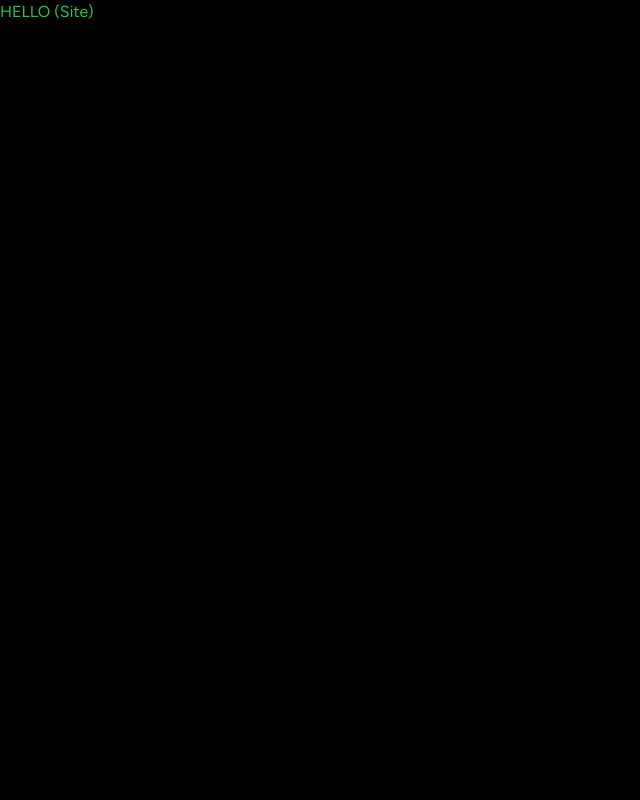
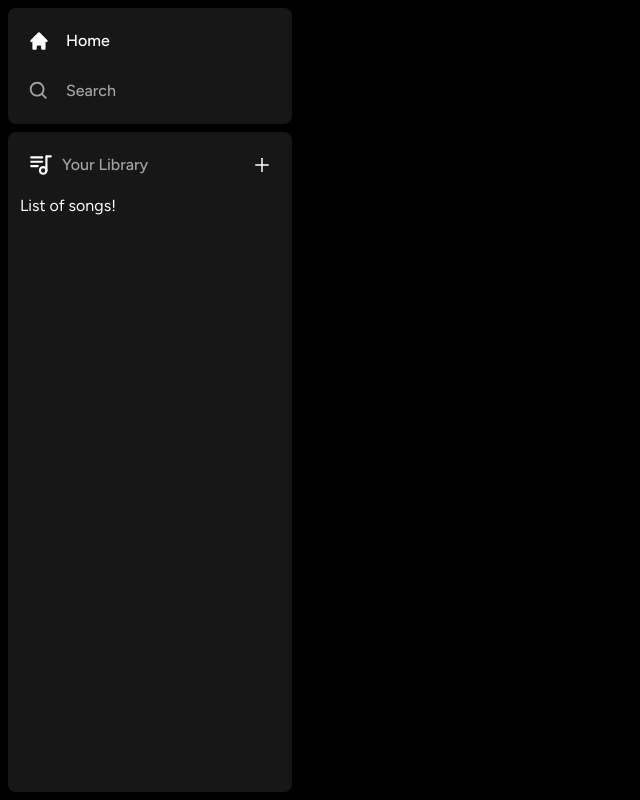
Before and after one commit to MichaelNgCen/Twicify-2.0, a Next.js app: page / in a window 1280 px wide. Shown: the whole page, without its empty margins (0-640 px from the left). Built offline with nearby package versions, Linux system fonts and the light colour scheme.

Commit message:
add sidebars

```diff
--- a/app/layout.tsx
+++ b/app/layout.tsx
@@ -1,21 +1,24 @@
-import './globals.css'
-import { Figtree } from 'next/font/google'
+import Sidebar from "@/components/Sidebar";
+import "./globals.css";
+import { Figtree } from "next/font/google";
 
-const font = Figtree({ subsets: ['latin'] })
+const font = Figtree({ subsets: ["latin"] });
 
 export const metadata = {
-  title: 'Twicify',
-  description: 'Twicify is a Spotify clone built with Next.js',
-}
+  title: "Twicify",
+  description: "Twicify is a Spotify clone built with Next.js",
+};
 
 export default function RootLayout({
   children,
 }: {
-  children: React.ReactNode
+  children: React.ReactNode;
 }) {
   return (
     <html lang="en">
-      <body className={font.className}>{children}</body>
+      <body className={font.className}>
+        <Sidebar>{children}</Sidebar>
+      </body>
     </html>
-  )
+  );
 }
--- /dev/null
+++ b/components/Box.tsx
@@ -0,0 +1,20 @@
+import React, { Children } from "react"
+import { twMerge } from "tailwind-merge";
+
+interface BoxProps {
+    children: React.ReactNode;
+    className?: string;
+}
+
+const Box: React.FC<BoxProps> = ({
+    children,
+    className
+}) => {
+  return (
+    <div className={twMerge(`bg-neutral-900 rounded-lg h-fit w-full`, className)} >
+        {children}
+    </div>
+  )
+};
+
+export default Box;
--- /dev/null
+++ b/components/Library.tsx
@@ -0,0 +1,27 @@
+import React from "react";
+import { TbPlaylist } from "react-icons/tb";
+import { AiOutlinePlus } from "react-icons/ai";
+
+const Library = () => {
+  const onClick = () => {
+    // Handle upload better
+  };
+  return (
+    <div className="flex flex-col ">
+      <div className="flex items-center justify-between px-5 pt-5">
+        <div className="inline-flex items-center gap-x-2">
+          <TbPlaylist size={26} className="text-neautral-400" />
+          <p className="text-neutral-400 font-medium text-md">Your Library</p>
+        </div>
+        <AiOutlinePlus
+          onClick={onClick}
+          size={20}
+          className="text-netural-400 cursor-pointer hover:text-white transition"
+        />
+      </div>
+      <div className="flex flex-col gap-y-2 mt-4 px-3">List of songs!</div>
+    </div>
+  );
+};
+
+export default Library;
--- a/components/Sidebar.tsx
+++ b/components/Sidebar.tsx
@@ -1,13 +1,56 @@
-import React from "react";
+"use client";
+
+import React, { useMemo } from "react";
+import { usePathname } from "next/navigation";
+import { HiHome } from "react-icons/hi";
+import { BiSearch } from "react-icons/bi";
+import Box from "./Box";
+import SidebarItem from "./SidebarItem";
+import Library from "./Library";
 
 interface SidebarProps {
   children: React.ReactNode;
 }
 
-const Sidebar: React.FC<SidebarProps> = ({
-    children,
-}) => {
-  return <div></div>;
+const Sidebar: React.FC<SidebarProps> = ({ children }) => {
+  const pathname = usePathname();
+
+  const routes = useMemo(
+    () => [
+      {
+        icon: HiHome,
+        label: "Home",
+        active: pathname !== "/search",
+        href: "/",
+      },
+      {
+        icon: BiSearch,
+        label: "Search",
+        active: pathname === "/search",
+        href: "/search",
+      },
+    ],
+    [pathname]
+  );
+
+  return (
+    <div className="flex h-full">
+      <div className="hidden md:flex flex-col gap-y-2 bg-black h-full w-[300px] p-2">
+        <Box>
+          <div className="flex flex-col gap-y-4 px-5 py-4">
+            {routes.map((item) => (
+              <SidebarItem key={item.label} {...item} />
+            ))}
+          </div>
+        </Box>
+        <Box className="overflow-y-auto h-full">
+          {" "}
+          <Library />{" "}
+        </Box>
+      </div>
+      <main className="h-ful flex-1 overflow-y-auto py-2"></main>
+    </div>
+  );
 };
 
 export default Sidebar;
--- /dev/null
+++ b/components/SidebarItem.tsx
@@ -0,0 +1,32 @@
+import Link from "next/link";
+import { IconType } from "react-icons";
+import { twMerge } from "tailwind-merge";
+
+interface SidebarItemProps {
+  icon: IconType;
+  label: string;
+  active?: boolean;
+  href: string;
+}
+
+const SidebarItem: React.FC<SidebarItemProps> = ({
+  icon: Icon,
+  label,
+  active,
+  href,
+}) => {
+  return (
+    <Link
+      href={href}
+      className={twMerge(
+        `flex flex-row h-auto items-center w-full gap-x-4 text-md font-medium cursor-pointer hover:text-white transition text-neutral-400 py-1`,
+        active && `text-white`
+      )}
+    >
+      <Icon size={26} />
+      <div className="truncate w-full">{label}</div>
+    </Link>
+  );
+};
+
+export default SidebarItem;
--- a/package.json
+++ b/package.json
@@ -19,6 +19,8 @@
     "postcss": "8.4.24",
     "react": "18.2.0",
     "react-dom": "18.2.0",
+    "react-icons": "^4.9.0",
+    "tailwind-merge": "^1.13.0",
     "tailwindcss": "3.3.2",
     "typescript": "5.1.3"
   }
```
Also changed, not shown: 1 other file (tests, documents, lock files or other folders).
